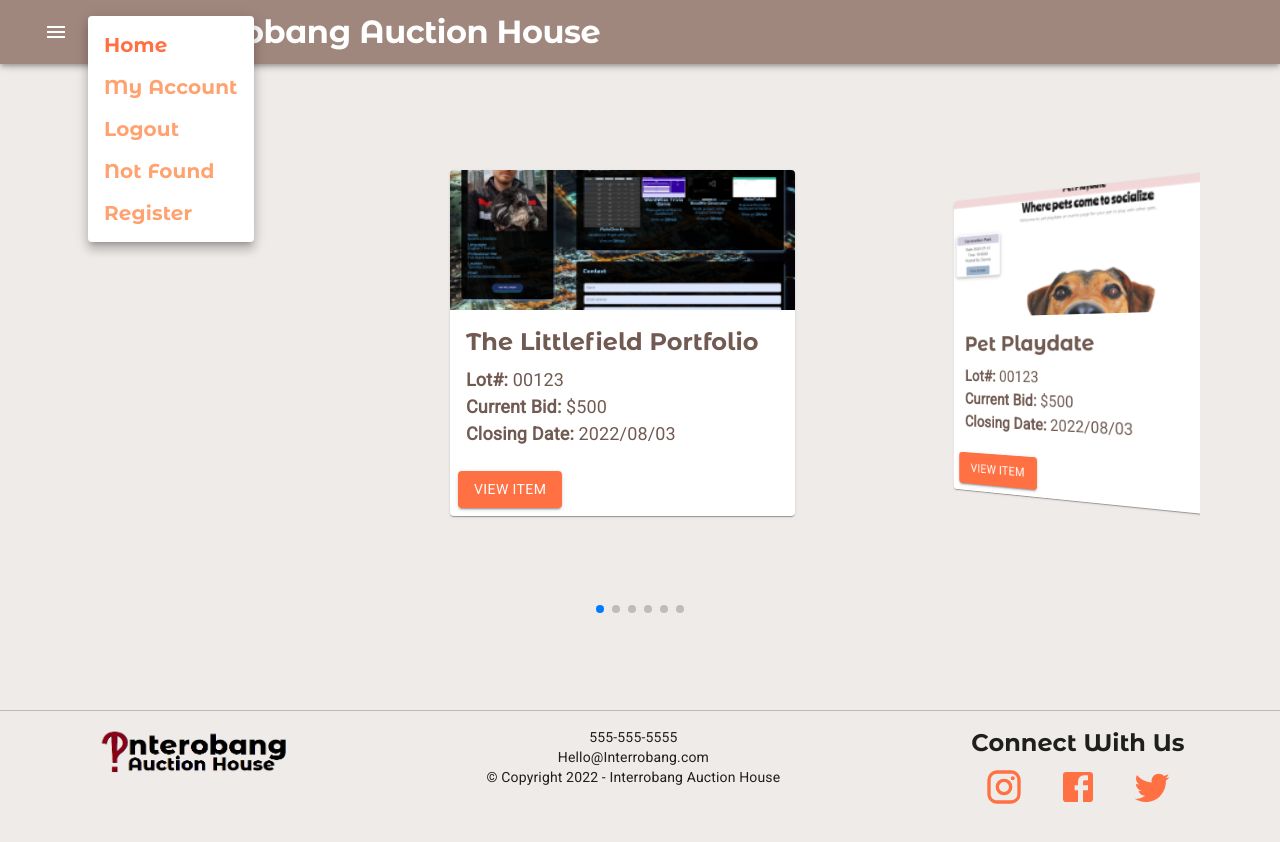
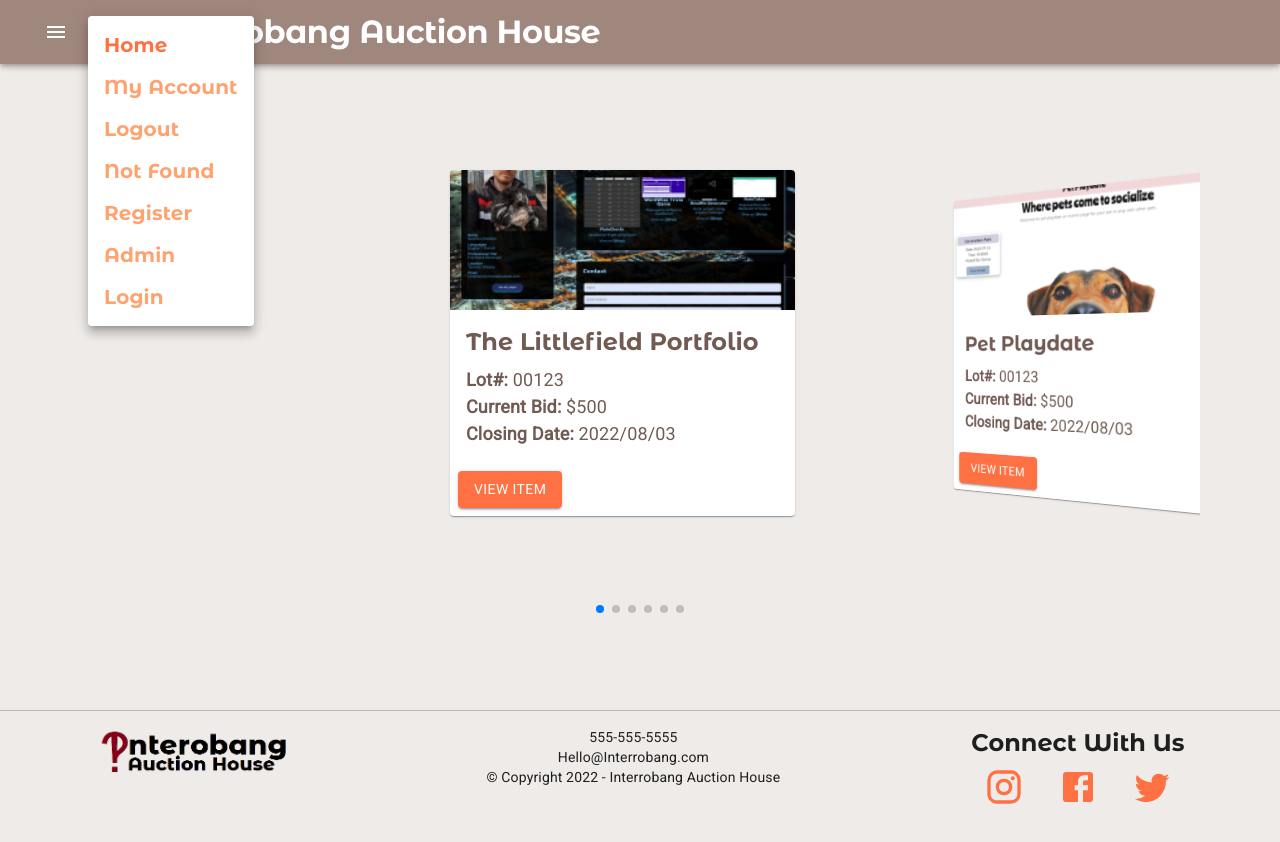
Before and after one commit to RGarrettLee/Interrobang-Auction-House, a React (Create React App) app in the folder client/: page / in a window 1280 px wide. Both pictures are taken after a click on the button 56 px from the left and 32 px from the top of the page. Shown: the top 842 px of the page. Built offline with nearby package versions, Linux system fonts and the light colour scheme.

Commit message:
repaired menu functions to admin and login

```diff
--- a/client/src/components/elements/Menu/Menu.jsx
+++ b/client/src/components/elements/Menu/Menu.jsx
@@ -75,6 +75,20 @@ export default function DropMenu() {
                     justifyContent: 'center',
                     color: isActive ? '#ff7043' : '#ffa270',
                 })} >Register</NavLink></MenuItem>
+                <MenuItem onClick={handleClose}><NavLink to="/admin" style={({ isActive }) => ({
+                    fontFamily: 'Montserrat Alternates',
+                    fontSize: '20px',
+                    textDecoration: 'none',
+                    justifyContent: 'center',
+                    color: isActive ? '#ff7043' : '#ffa270',
+                })} >Admin</NavLink></MenuItem>
+                <MenuItem onClick={handleClose}><NavLink to="/login" style={({ isActive }) => ({
+                    fontFamily: 'Montserrat Alternates',
+                    fontSize: '20px',
+                    textDecoration: 'none',
+                    justifyContent: 'center',
+                    color: isActive ? '#ff7043' : '#ffa270',
+                })} >Login</NavLink></MenuItem>
             </Menu>
         </div>
     );
```
